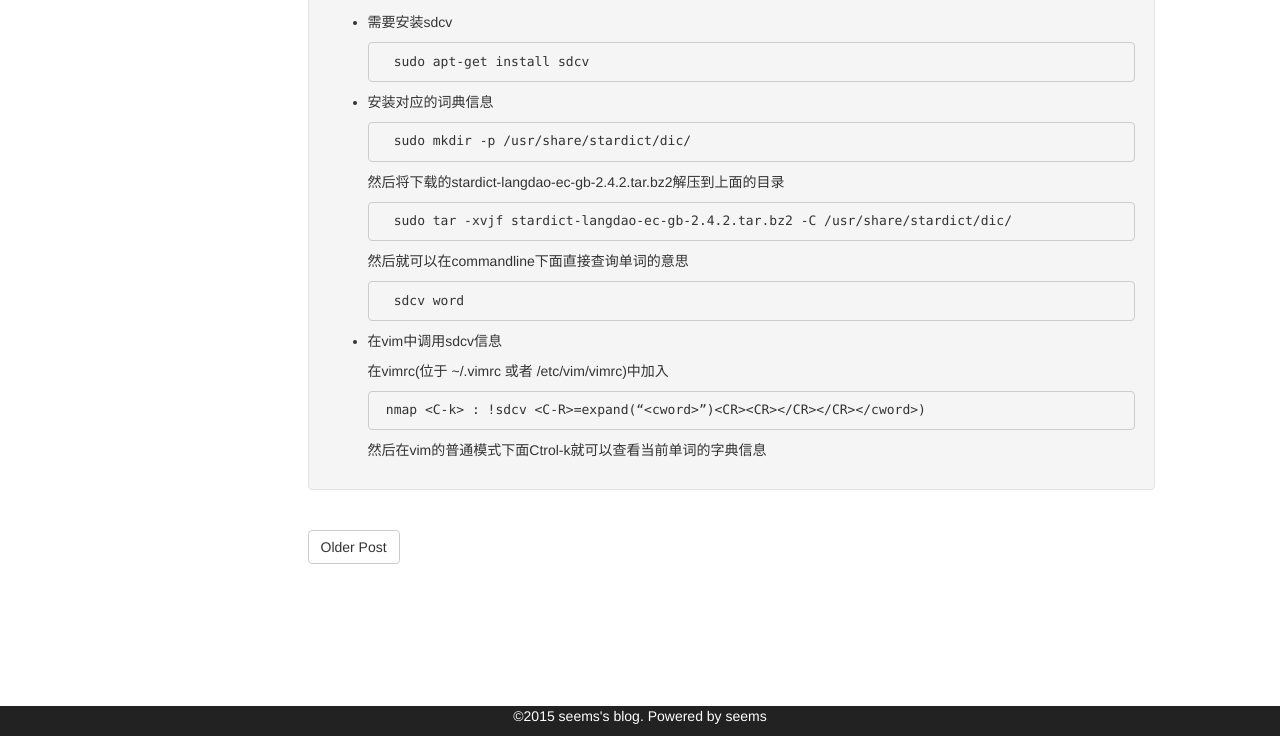
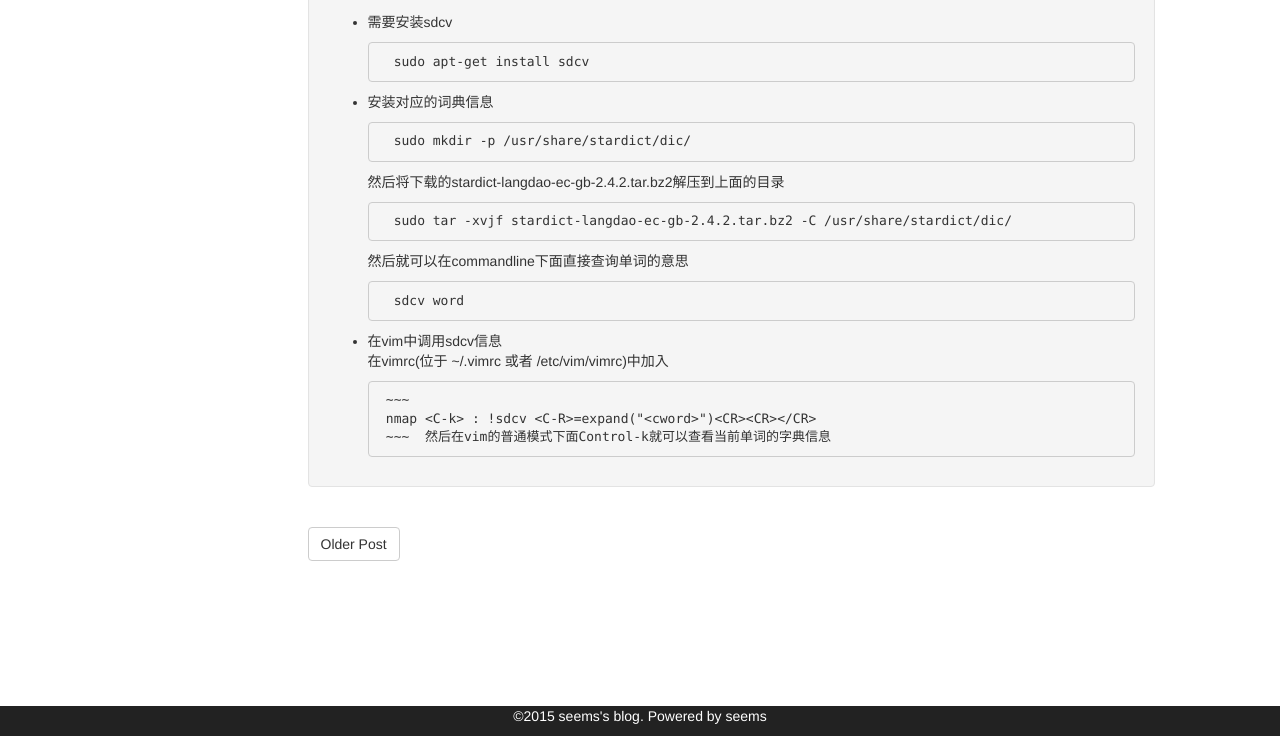
Before and after one commit to Gandalf-Pl/seems, a Jekyll site: the page built from _posts/2015-11-27-ubuntu-sdcv.md, in a window 1280 px wide, cut to the strip 164-900 px from the top of the page. Built offline with Jekyll 4.4.1, drawn with Linux system fonts in a browser that asks for light colours; Markdown is read by kramdown in place of the engine named in the settings.

Commit message:
format text

```diff
--- a/_posts/2015-11-27-ubuntu-sdcv.md
+++ b/_posts/2015-11-27-ubuntu-sdcv.md
@@ -29,10 +29,9 @@
     ~~~
 
 + 在vim中调用sdcv信息
-
    在vimrc(位于 ~/.vimrc 或者 /etc/vim/vimrc)中加入
 
-   ~~~
-   nmap <C-k> : !sdcv <C-R>=expand(“<cword>”)<CR><CR></CR></CR></cword>)
-   ~~~
-   然后在vim的普通模式下面Ctrol-k就可以查看当前单词的字典信息
+       ~~~
+       nmap <C-k> : !sdcv <C-R>=expand("<cword>")<CR><CR></CR>
+       ~~~
+   然后在vim的普通模式下面Control-k就可以查看当前单词的字典信息
```
Also changed, not shown: _posts/2015-10-23-django_upgrade.md (+0 -1 lines).
